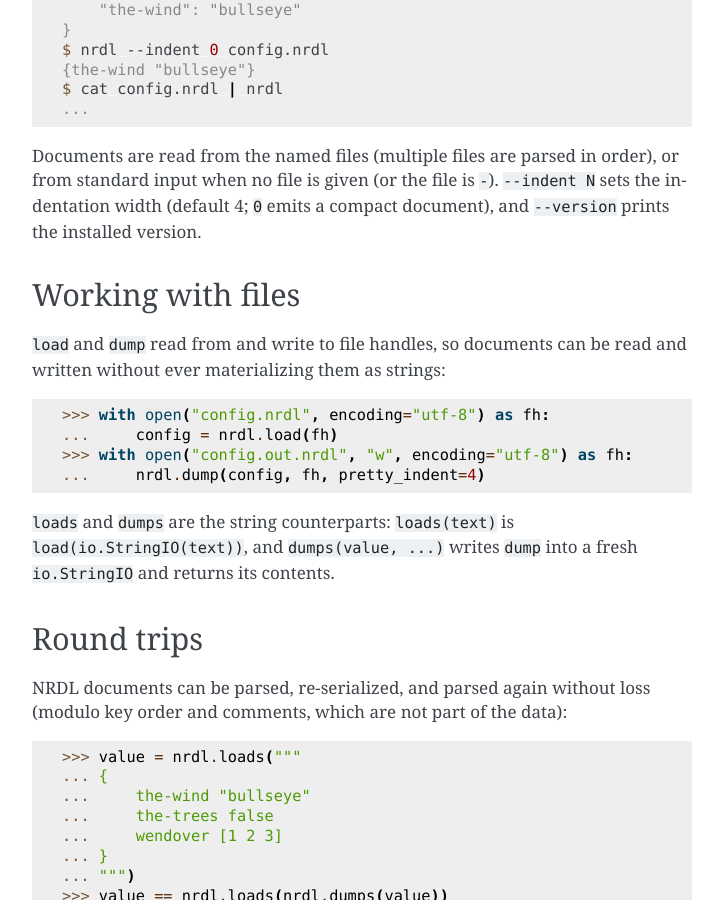
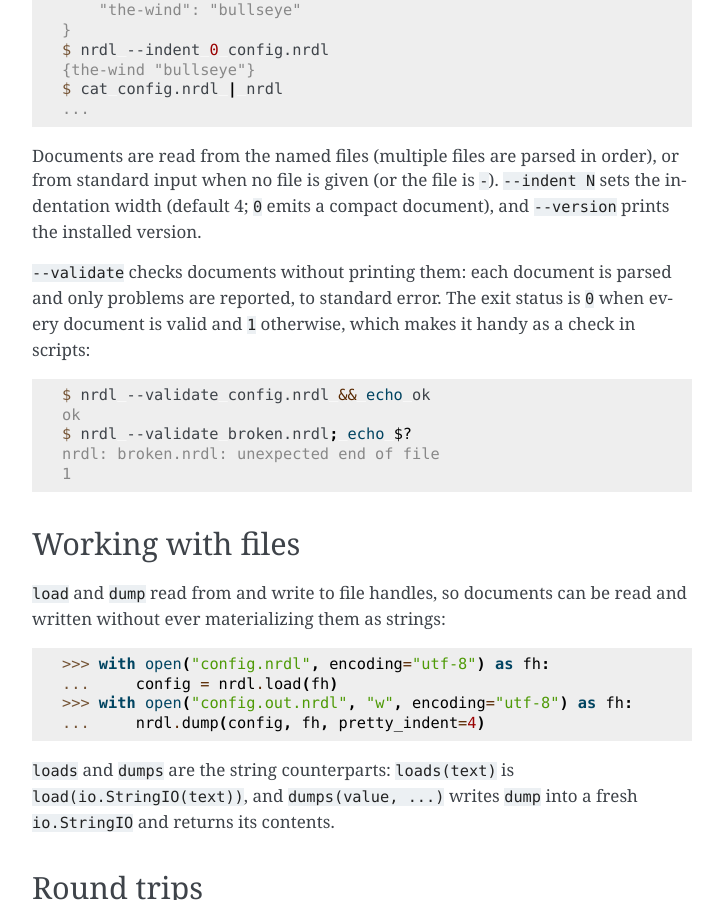
Before and after one commit to djha-skin/nrdl, a Sphinx documentation site: the page built from python/docs/usage.rst, in a window 1280 px wide and 900 px high, scrolled down 3426 px. Shown: the whole window, without its empty margins (388-1111 px from the left). Built offline with Sphinx 7.4.7, drawn with Linux system fonts in a browser that asks for light colours.

Commit message:
Python 0.2.0: RTD logo, CLI validate mode, RTD auto builds
- Show the nrdl logo (docs/assets/nrdl.png) in the Sphinx docs as the
  html_logo and favicon
- Add a --validate mode to the nrdl CLI that parses documents and
  prints nothing on success, exiting 1 when a document is invalid
- Add .github/workflows/docs.yml to trigger ReadTheDocs builds on push
  to main and on python-* tags via the READTHEDOCS_API_KEY secret
- Bump version to 0.2.0 and update the CHANGELOG

🤖 Generated with Codebuff
Co-Authored-By: Codebuff <noreply@codebuff.com>

```diff
--- a/python/docs/conf.py
+++ b/python/docs/conf.py
@@ -6,7 +6,7 @@
 project = "nrdl"
 copyright = "2026, Daniel Jay Haskin"
 author = "Daniel Jay Haskin"
-release = "0.1.0"
+release = "0.2.0"
 
 extensions = []
 
@@ -14,3 +14,8 @@ templates_path = ["_templates"]
 exclude_patterns = ["_build", "Thumbs.db", ".DS_Store"]
 
 html_theme = "alabaster"
+
+# The nrdl logo lives with the other documentation assets at the repository
+# root (docs/assets/nrdl.png); these paths are relative to this conf.py.
+html_logo = "../../docs/assets/nrdl.png"
+html_favicon = "../../docs/assets/nrdl.png"
--- a/python/docs/usage.rst
+++ b/python/docs/usage.rst
@@ -189,6 +189,19 @@ order), or from standard input when no file is given (or the file is
 emits a compact document), and ``--version`` prints the installed
 version.
 
+``--validate`` checks documents without printing them: each document is
+parsed and only problems are reported, to standard error. The exit
+status is ``0`` when every document is valid and ``1`` otherwise, which
+makes it handy as a check in scripts:
+
+.. code-block:: console
+
+   $ nrdl --validate config.nrdl && echo ok
+   ok
+   $ nrdl --validate broken.nrdl; echo $?
+   nrdl: broken.nrdl: unexpected end of file
+   1
+
 Working with files
 ------------------
 
```
Also changed, not shown: python/README.md, 6 other files.
